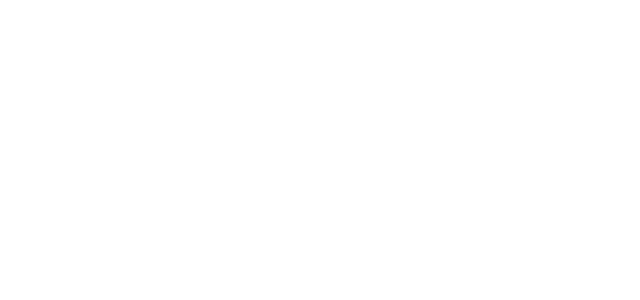
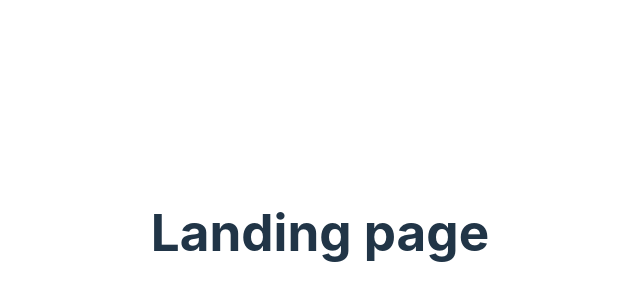
Before and after one commit to sreyesg/liftify-front-end, a React (Vite) app: page / in a window 1280 px wide. Shown: the part 168-468 px from the top of the page, without its empty margins (320-960 px from the left). Built offline with nearby package versions, Linux system fonts and the light colour scheme.

Commit message:
Add component files template

```diff
--- a/src/App.jsx
+++ b/src/App.jsx
@@ -7,7 +7,7 @@ function App() {
 
   return (
     <>
-
+     <h1>Landing page</h1>
     </>
   )
 }
```
Also changed, not shown: src/components/Landing.jsx (added), src/components/NavBar.jsx (added), src/components/RoutinesDetails.jsx (added), src/components/RoutinesForm.jsx (added), src/components/RoutinesList.jsx (added), src/components/SignUpForm.jsx (added), src/components/SigninForm.jsx (added).
